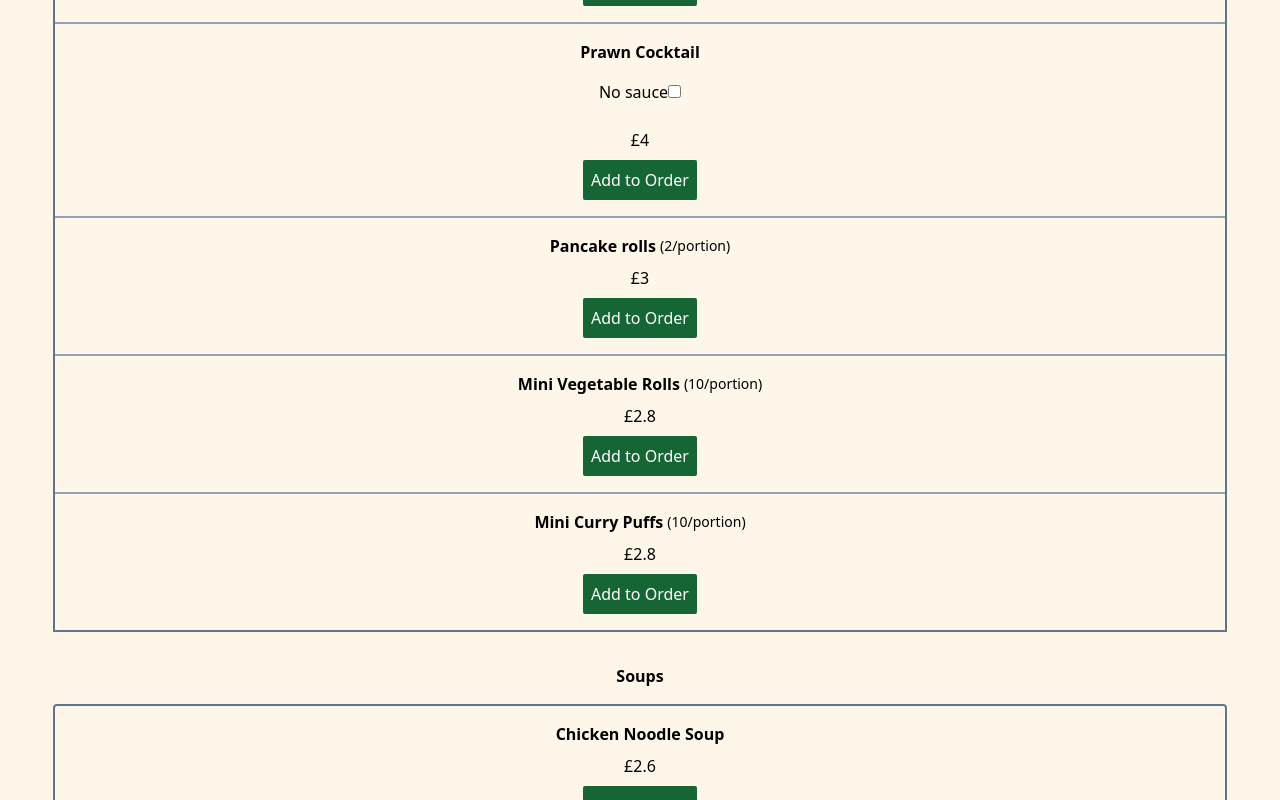
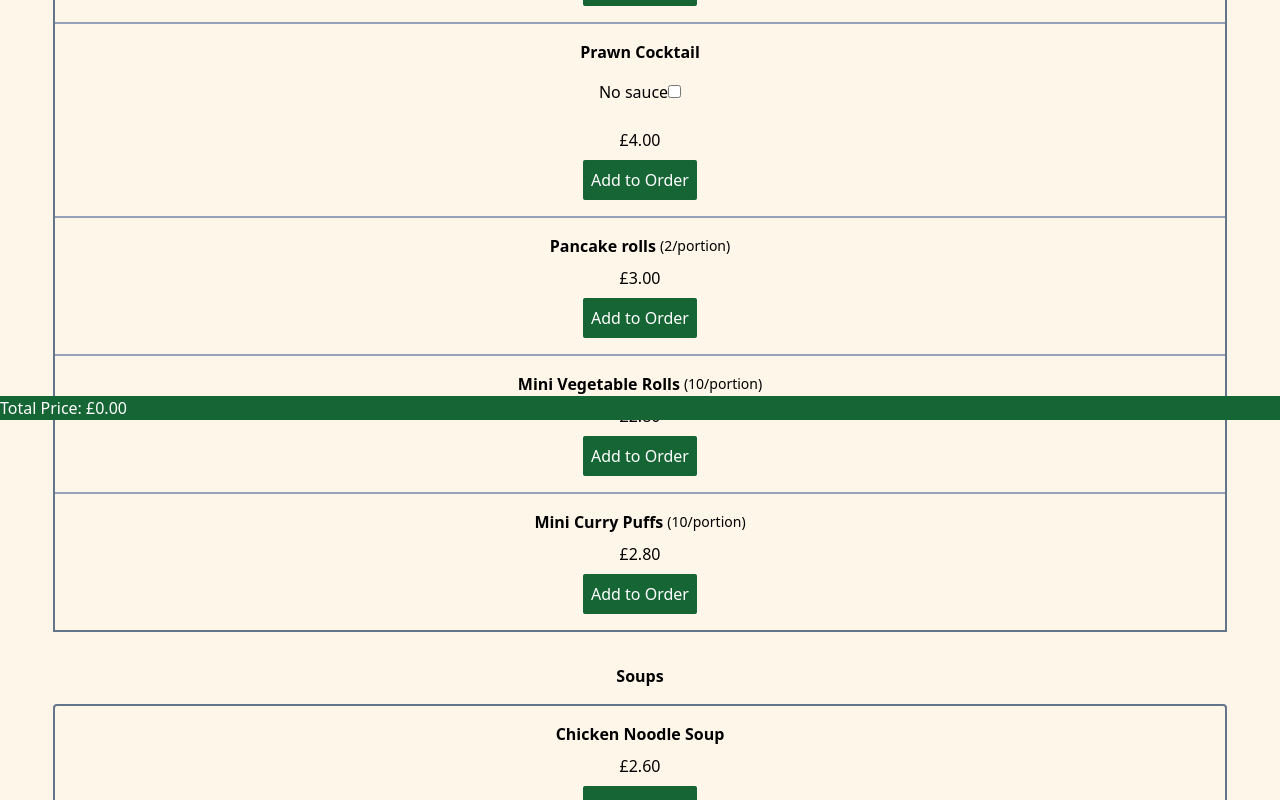
Before and after one commit to dydev20/super-kitchen, a React (Vite) app: page / in a window 1280 px wide. Shown: the part 380-1180 px from the top of the page. Built offline with nearby package versions, Linux system fonts and the light colour scheme.

Commit message:
Created PriceDisplay component

```diff
--- a/src/App.jsx
+++ b/src/App.jsx
@@ -2,6 +2,7 @@ import React from "react"
 import Menu from "./components/Menu"
 import menu from "./menu"
 import FoodGroup from "./components/FoodGroup"
+import PriceDisplay from "./components/PriceDisplay"
 
 function App() {
   const [order, setOrder] = React.useState({
@@ -31,38 +32,49 @@ function App() {
       <FoodGroup
         name="Appetisers"
         foodGroup={menu.appetisers}
+        addToOrder={addToOrder}
       />
       <FoodGroup
         name="Soups"
         foodGroup={menu.soups}
+        addToOrder={addToOrder}
       />
       <FoodGroup
         name="Curry"
         foodGroup={menu.curry}
+        addToOrder={addToOrder}
       />
       <FoodGroup
         name="Sweet & Sour Batter Style"
         foodGroup={menu.sweetSourBatter}
+        addToOrder={addToOrder}
       />
       <FoodGroup
         name="Sweet & Sour HK Style"
         foodGroup={menu.sweetSourHK}
+        addToOrder={addToOrder}
       />
       <FoodGroup
         name="Chow Mein"
         foodGroup={menu.chowMein}
+        addToOrder={addToOrder}
       />
       <FoodGroup
         name="Fried Rice"
         foodGroup={menu.friedRice}
+        addToOrder={addToOrder}
       />
 
       <FoodGroup
         name="Sides"
         foodGroup={menu.sides}
+        addToOrder={addToOrder}
       />
 
-
+      <PriceDisplay
+        addToOrder={addToOrder}
+        orderPrice={order.totalPrice}
+      />
     </div>
   )
 }
--- a/src/components/FoodGroup.jsx
+++ b/src/components/FoodGroup.jsx
@@ -124,9 +124,9 @@ export default function FoodGroup(props){
                                 }
 
                                 {/* price */}
-                                <li className="mb-2">£{foodItem.price}</li>
+                                <li className="mb-2">£{foodItem.price.toFixed(2)}</li>
 
-                                <button className="bg-green-800 text-white p-2 rounded-sm">Add to Order</button>
+                                <button className="bg-green-800 text-white p-2 rounded-sm" onClick={()=>props.addToOrder(foodItem.price)}>Add to Order</button>
 
 
                             </ul>
--- /dev/null
+++ b/src/components/PriceDisplay.jsx
@@ -0,0 +1,10 @@
+import React from "react"
+
+export default function PriceDisplay(props){
+    return(
+        <div className="bg-green-800 text-white h-1/3 sticky bottom-0 left-0">
+            <h1>Total Price: £{props.orderPrice.toFixed(2)}</h1>
+
+        </div>
+    )
+}
```
